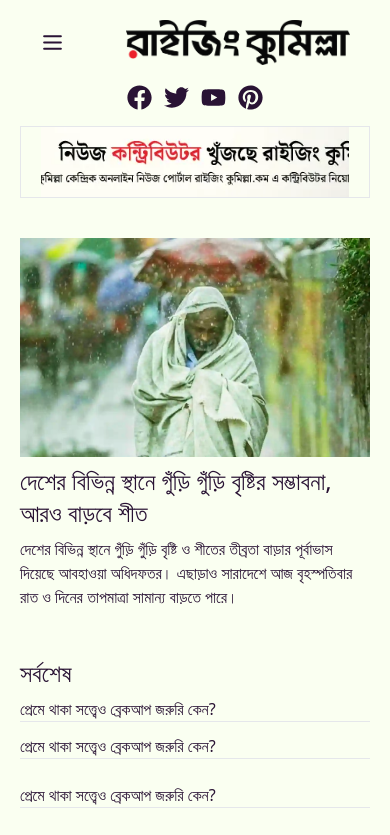
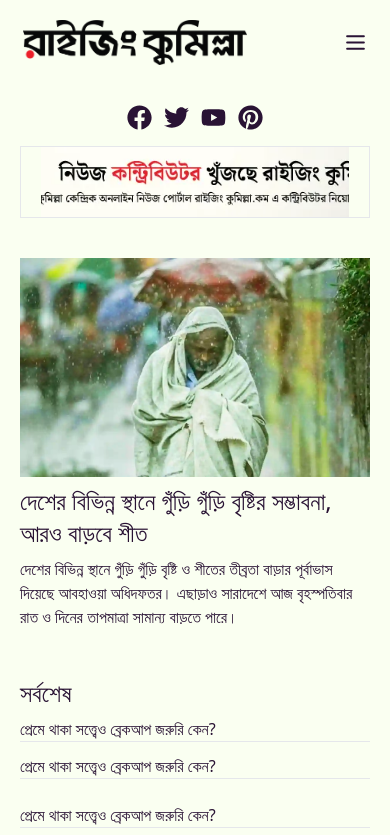
Before and after one commit to mdsajalali/rising-cumilla, a React (Vite) app: page / in a window 390 px wide. Shown: the top 835 px of the page. Built offline with nearby package versions, Linux system fonts and the light colour scheme.

Commit message:
Header section complete

```diff
--- a/src/pages/Home/Header.jsx
+++ b/src/pages/Home/Header.jsx
@@ -7,6 +7,10 @@ const Header = () => {
   const [click, setClick] = useState(false);
 
   const [formattedDate, setFormattedDate] = useState("");
+
+  const toggleNavbar = () => {
+    setClick(!click);
+  };
 
   useEffect(() => {
     const updateDate = () => {
@@ -35,11 +39,25 @@ const Header = () => {
 
   return (
     <>
-      <div className="flex items-center flex-wrap gap-5 justify-evenly pt-5 relative">
+      <div className="flex items-center flex-col md:flex-row gap-5 justify-evenly pt-5 relative">
         <div>
+          {/* mobile view start here*/}
+          <div className="sm:hidden block">
+            <div className="flex items-center gap-24">
+              <div>
+                <Link to="/">
+                  <img className="w-56" src={logo} alt="logo" />
+                </Link>
+              </div>
+              <div className="cursor-pointer" onClick={toggleNavbar}>
+                <TbMenu2 size={25} />
+              </div>
+            </div>
+          </div>
+          {/* mobile view end here */}
           <div
-            className="cursor-pointer xl:-ml-6"
-            onClick={() => setClick(!click)}
+            className="cursor-pointer  hidden sm:block  xl:-ml-6"
+            onClick={toggleNavbar}
           >
             <TbMenu2 size={25} />
           </div>
@@ -110,11 +128,11 @@ const Header = () => {
         </div>
         <div>
           <Link to="/">
-            <img className="w-56" src={logo} alt="logo" />
+            <img className="w-56  hidden sm:block" src={logo} alt="logo" />
           </Link>
         </div>
         <div>
-          <div className="flex gap-3 sm:gap-5 cursor-pointer xl:-mr-6">
+          <div className="flex gap-3 sm:gap-5 cursor-pointer  xl:-mr-6">
             <FaFacebook size={25} />
 
             <FaTwitter size={25} />
```
